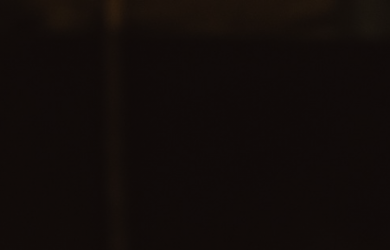
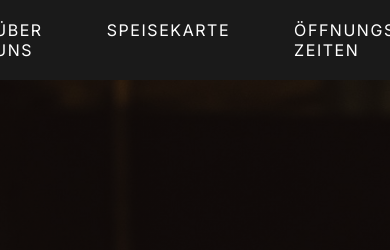
Before and after one commit to Suzu-glitch/pizzeria-website, a plain HTML site: page index.html in a window 390 px wide. Shown: the top 250 px of the page. Drawn offline with Linux system fonts and the light colour scheme.

Commit message:
Navbar: HTML, Styling und Responsive-Design

```diff
--- a/index.css
+++ b/index.css
@@ -45,7 +45,7 @@
   color: #ff3030;
 }
 .hero {
-  height: 100vh;
+  height: calc(100vh - 5rem);
   display: flex;
   flex-direction: column;
   justify-content: center;
@@ -75,3 +75,26 @@
     line-height: 6.5rem;
   }
 }
+.nav-links {
+  display: flex;
+  list-style: none;
+  padding: 0;
+  margin: 0;
+  gap: 4rem;
+}
+.nav-links a {
+  text-decoration: none;
+  color: #fff;
+  text-transform: uppercase;
+  letter-spacing: 0.1rem;
+}
+nav {
+  display: flex;
+  justify-content: center;
+  align-items: center;
+  height: 5rem;
+  padding: 0 1.5rem;
+}
+.nav-links a:hover {
+  color: #ff3030;
+}
--- a/index.html
+++ b/index.html
@@ -8,6 +8,17 @@
     <link rel="stylesheet" href="index.css" />
   </head>
   <body>
+    <nav>
+      <ul class="nav-links">
+        <li>
+          <a href="#ueber-uns">Über<wbr /> uns</a>
+        </li>
+        <li><a href="#speisekarte">Speisekarte</a></li>
+        <li>
+          <a href="#oeffnungszeiten">Öffnungs<wbr />zeiten</a>
+        </li>
+      </ul>
+    </nav>
     <section class="hero">
       <h1 class="title">Pizzeria<br />Mamma Mia</h1>
       <p class="subtitle">Original italienische Küche aus der Toskana</p>
@@ -15,4 +26,3 @@
     </section>
   </body>
 </html>
-<!--mit liste versuchen-->
```
